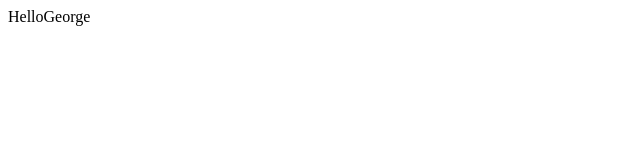
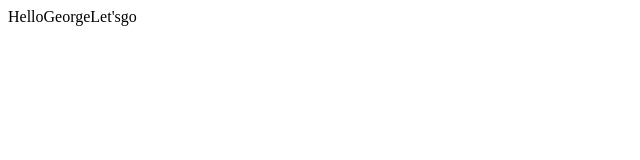
Before and after one commit to GeorgeAstralInsights/GitHub-Practice, a plain HTML site: page index.html in a window 1280 px wide. Shown: the full height of the page, 0-640 px from the left. Drawn offline with Linux system fonts and the light colour scheme.

Commit message:
Add new feature to the homepage

```diff
--- a/index.html
+++ b/index.html
@@ -1 +1 @@
-<div>HelloGeorge</div>
+<div>HelloGeorgeLet'sgo</div>
```
